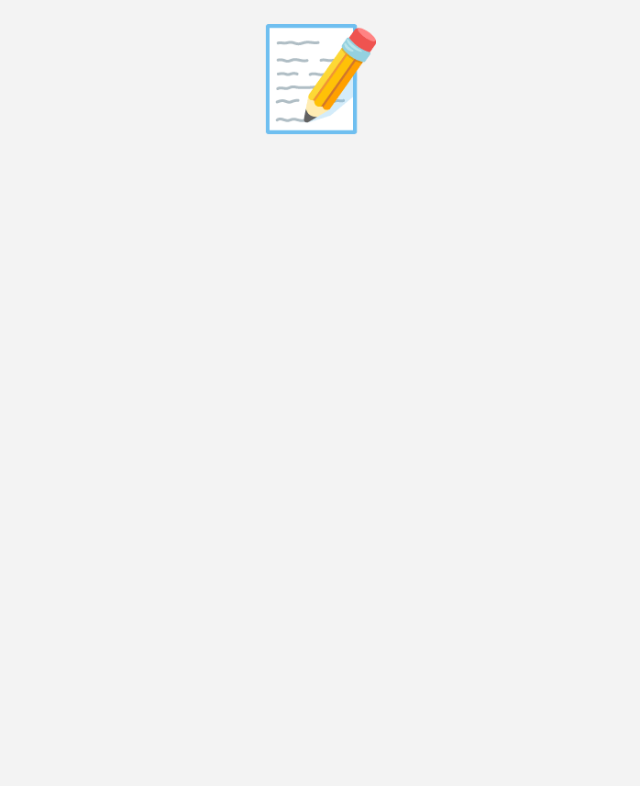
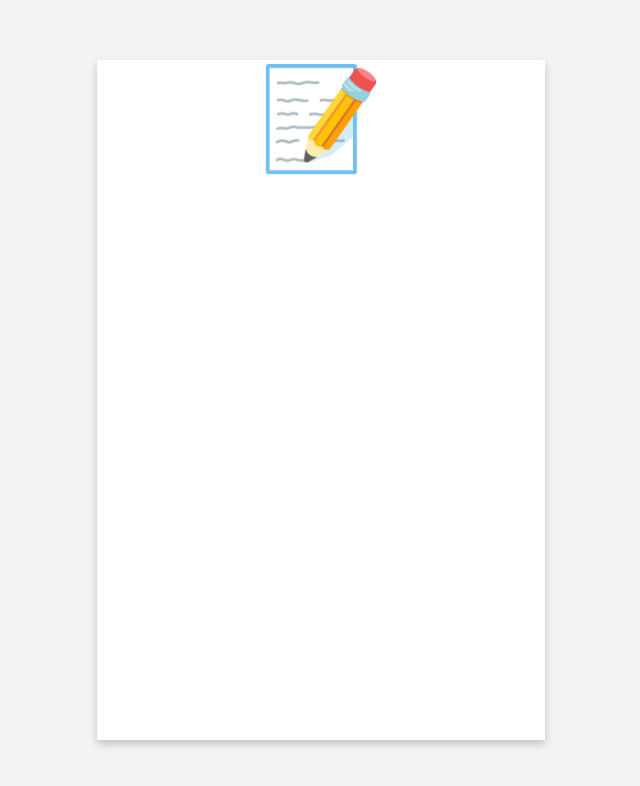
Before and after one commit to Kyptdin/To-do-list-IP, a React (Create React App) app in the folder todo-list-ip/: page / in a window 1280 px wide. Shown: the top 786 px of the page, without its empty margins (319-959 px from the left). Built offline with nearby package versions, Linux system fonts and the light colour scheme.

Commit message:
App container done
I finished the app container. I just copied and pasted old css

```diff
--- a/todo-list-ip/src/componenets/App.js
+++ b/todo-list-ip/src/componenets/App.js
@@ -7,7 +7,9 @@ export default function App() {
 function Logo() {
   return (
     <React.Fragment>
-      <div className="logo">📝</div>
+      <div className="app">
+        <div className="logo">📝</div>
+      </div>
     </React.Fragment>
   );
 }
--- /dev/null
+++ b/todo-list-ip/src/styles/app.css
@@ -0,0 +1,10 @@
+.app {
+  position: absolute;
+  width: 35vw;
+  height: 85vh;
+  top: 50%;
+  left: 50%;
+  transform: translate(-50%, -50%);
+  box-shadow: 0 4px 8px 0 rgba(0, 0, 0, 0.2);
+  background-color: white;
+}
--- a/todo-list-ip/src/styles/index.css
+++ b/todo-list-ip/src/styles/index.css
@@ -1,3 +1,5 @@
+@import "./logo.css";
+@import "./app.css";
 * {
   margin: 0;
   padding: 0;
@@ -15,9 +17,3 @@ body {
   width: 100vw;
   padding: 2rem;
 }
-
-.logo {
-  font-size: 10rem;
-  display: flex;
-  justify-content: center;
-}
--- /dev/null
+++ b/todo-list-ip/src/styles/logo.css
@@ -0,0 +1,6 @@
+.logo {
+  font-size: 10rem;
+  display: flex;
+  justify-content: center;
+  align-items: center;
+}
```
